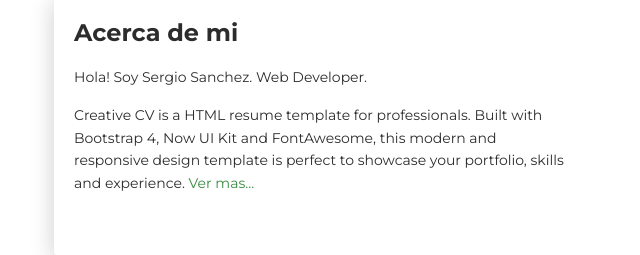
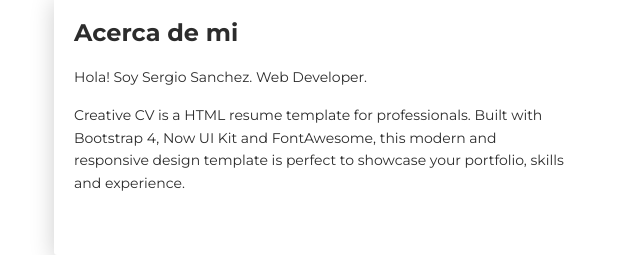
Before and after one commit to sasanchezr/hv, a plain HTML site: page index.html in a window 1280 px wide. Shown: the part 624-879 px from the top of the page, 31-671 px from the left. Drawn offline with Linux system fonts and the light colour scheme.

Commit message:
Update index.html

```diff
--- a/index.html
+++ b/index.html
@@ -63,7 +63,7 @@
           <div class="card-body">
             <div class="h4 mt-0 title">Acerca de mi</div>
             <p>Hola! Soy Sergio Sanchez. Web Developer.</p>
-            <p>Creative CV is a HTML resume template for professionals. Built with Bootstrap 4, Now UI Kit and FontAwesome, this modern and responsive design template is perfect to showcase your portfolio, skills and experience. <a href="https://templateflip.com/templates/creative-cv/" target="_blank">Ver mas...</a></p>
+            <p>Creative CV is a HTML resume template for professionals. Built with Bootstrap 4, Now UI Kit and FontAwesome, this modern and responsive design template is perfect to showcase your portfolio, skills and experience.</p>
           </div>
         </div>
         <div class="col-lg-6 col-md-12">
```
